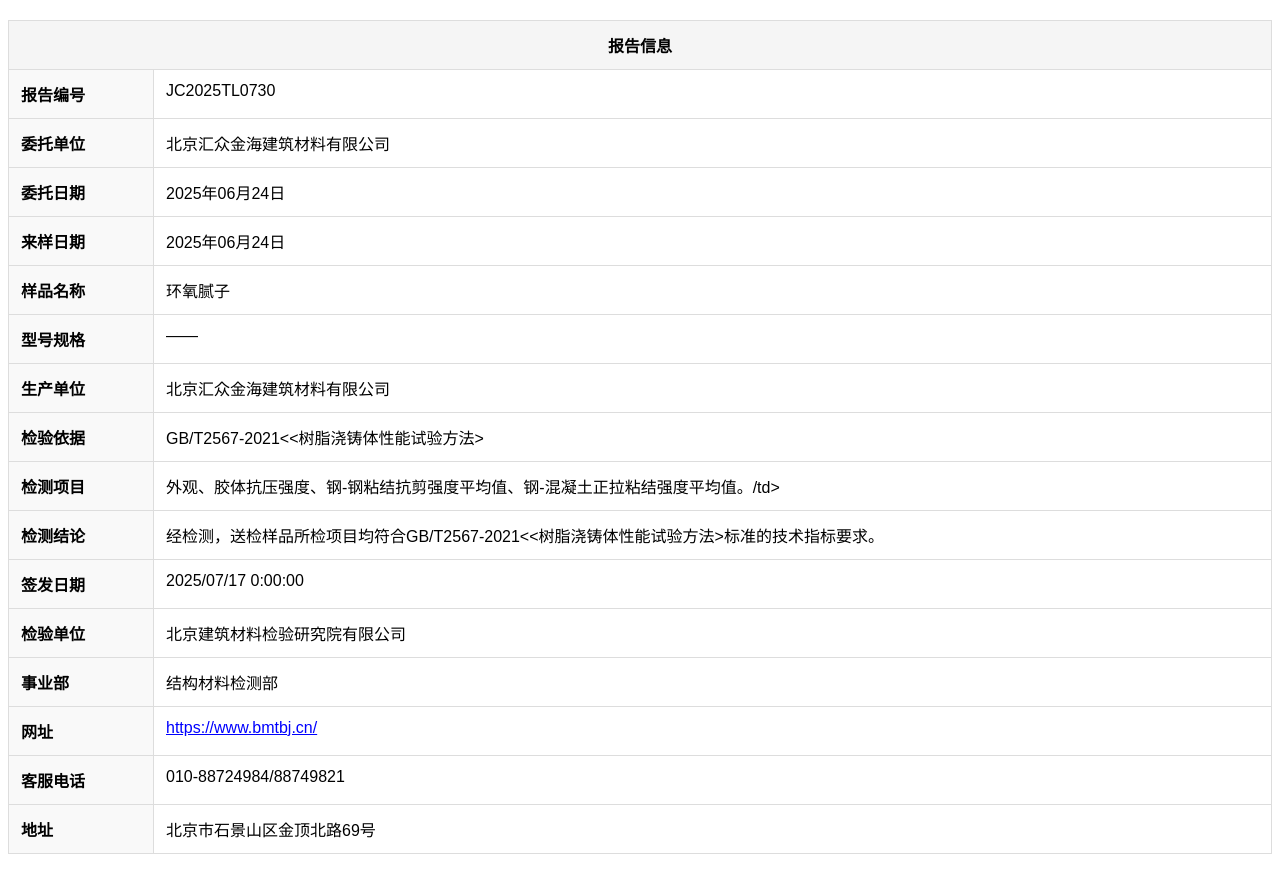
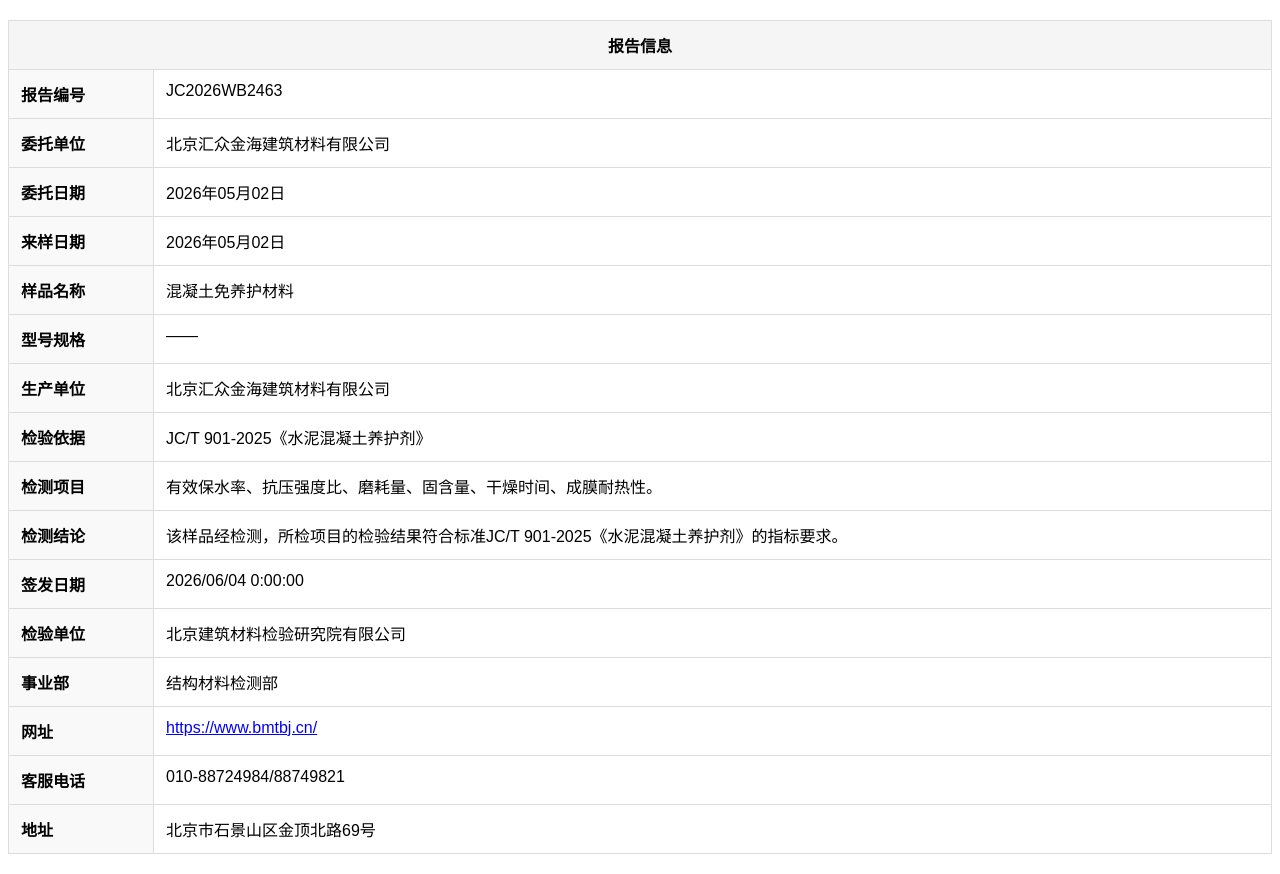
Before and after one commit to gucier/llkeji, a plain HTML site: page report245.html in a window 1280 px wide. Drawn offline with Linux system fonts and the light colour scheme.

Commit message:
Update report245.html

```diff
--- a/report245.html
+++ b/report245.html
@@ -44,17 +44,17 @@
     <div class="report-container">
         <table class="report-table">
             <tr><th colspan="2">报告信息</th></tr>
-            <tr><td class="field">报告编号</td><td>JC2025TL0730</td></tr>
+            <tr><td class="field">报告编号</td><td>JC2026WB2463</td></tr>
             <tr><td class="field">委托单位</td><td>北京汇众金海建筑材料有限公司</td></tr>
-            <tr><td class="field">委托日期</td><td>2025年06月24日</td></tr>
-            <tr><td class="field">来样日期</td><td>2025年06月24日</td></tr>
-            <tr><td class="field">样品名称</td><td>环氧腻子</td></tr>
+            <tr><td class="field">委托日期</td><td>2026年05月02日</td></tr>
+            <tr><td class="field">来样日期</td><td>2026年05月02日</td></tr>
+            <tr><td class="field">样品名称</td><td>混凝土免养护材料</td></tr>
             <tr><td class="field">型号规格</td><td>——</td></tr>
             <tr><td class="field">生产单位</td><td>北京汇众金海建筑材料有限公司</td></tr>
-            <tr><td class="field">检验依据</td><td>GB/T2567-2021<<树脂浇铸体性能试验方法></td></tr>
-            <tr><td class="field">检测项目</td><td>外观、胶体抗压强度、钢-钢粘结抗剪强度平均值、钢-混凝土正拉粘结强度平均值。/td></tr>
-            <tr><td class="field">检测结论</td><td>经检测，送检样品所检项目均符合GB/T2567-2021<<树脂浇铸体性能试验方法>标准的技术指标要求。</td></tr>
-            <tr><td class="field">签发日期</td><td>2025/07/17 0:00:00</td></tr>
+            <tr><td class="field">检验依据</td><td>JC/T 901-2025《水泥混凝土养护剂》</td></tr>
+            <tr><td class="field">检测项目</td><td>有效保水率、抗压强度比、磨耗量、固含量、干燥时间、成膜耐热性。</td></tr>
+            <tr><td class="field">检测结论</td><td>该样品经检测，所检项目的检验结果符合标准JC/T 901-2025《水泥混凝土养护剂》的指标要求。</td></tr>
+            <tr><td class="field">签发日期</td><td>2026/06/04 0:00:00</td></tr>
             <tr><td class="field">检验单位</td><td>北京建筑材料检验研究院有限公司</td></tr>
             <tr><td class="field">事业部</td><td>结构材料检测部</td></tr>
             <!-- 修复后的网址行 -->
```
